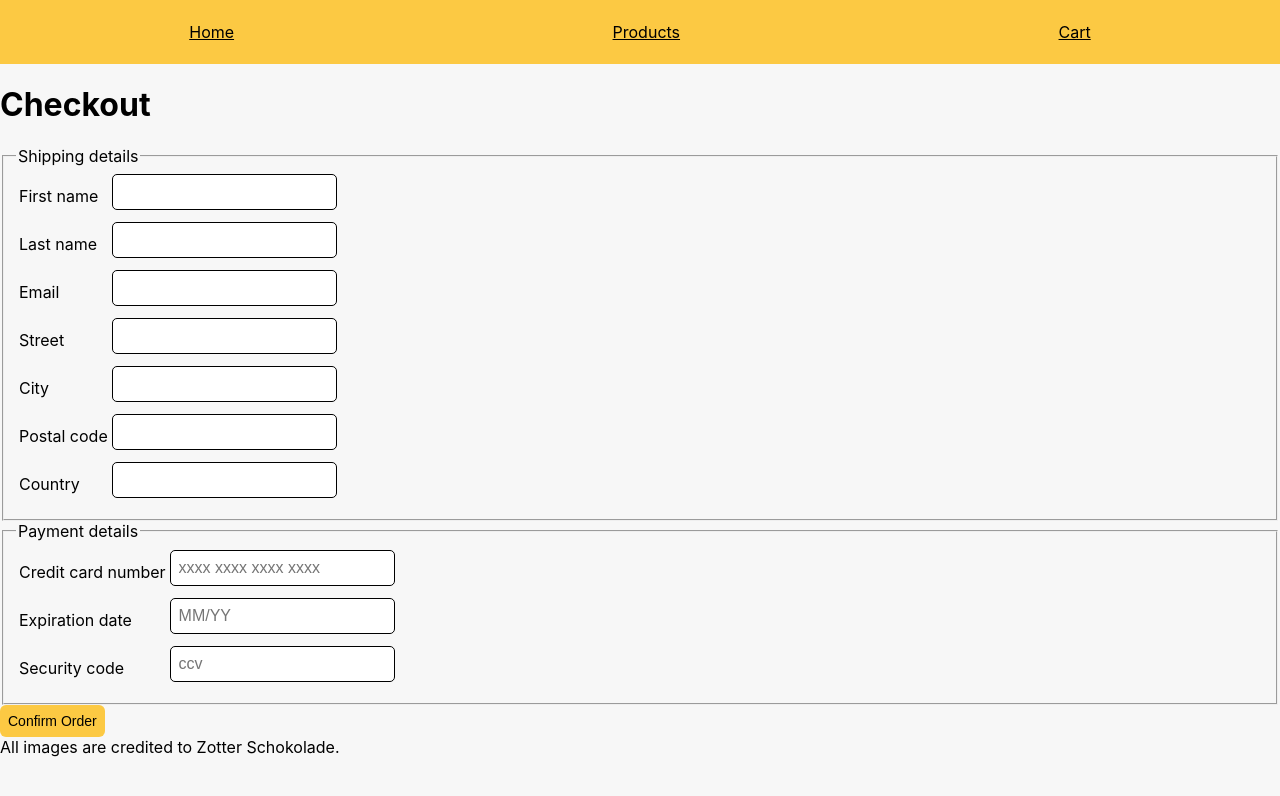
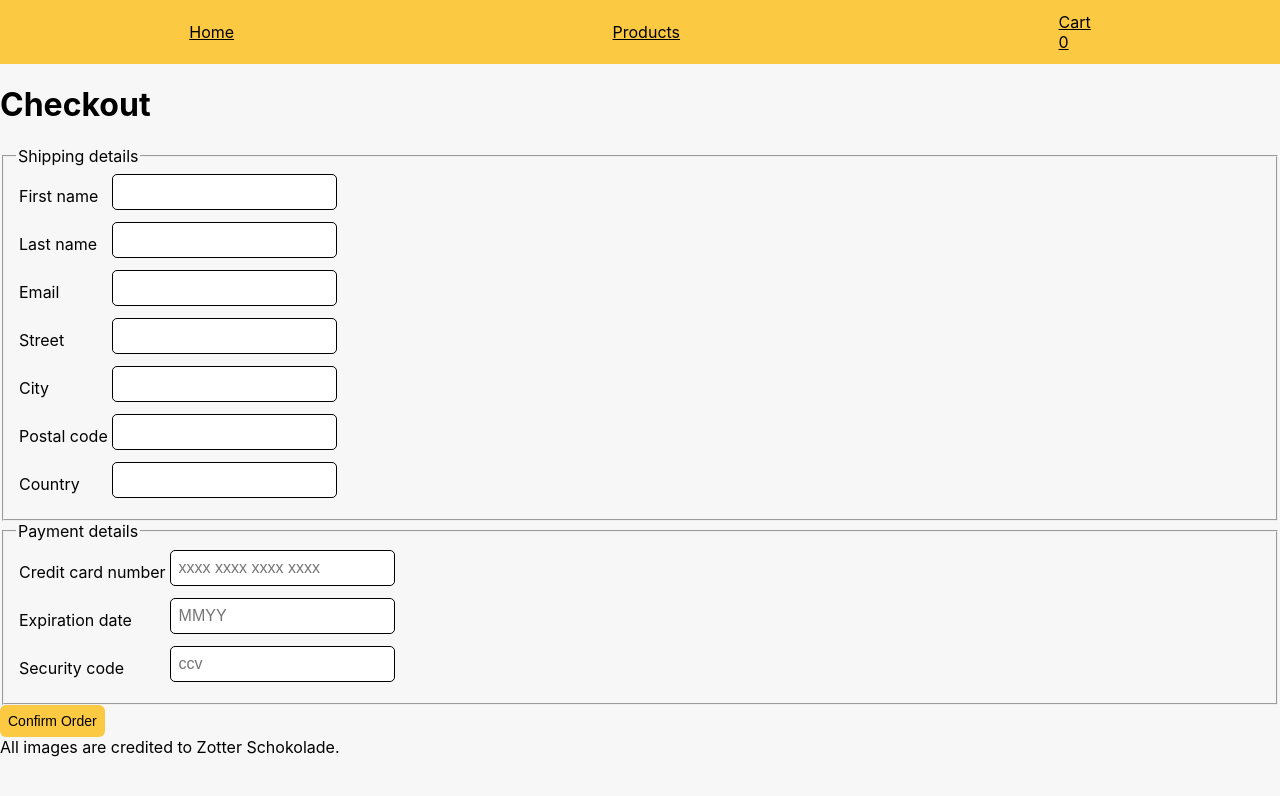
Before and after one commit to Omer-Szerer/next-js-ecommerce-store, a Next.js app: page /checkout in a window 1280 px wide. Shown: the top 796 px of the page. Built offline with nearby package versions, Linux system fonts and the light colour scheme; no server answers.

Commit message:
Show number of products in the cart in the navigation bar

```diff
--- a/app/cart/actions.js
+++ b/app/cart/actions.js
@@ -1,8 +1,6 @@
 'use server';
 
 import { getCookieValue, setCookie } from '../util/cookies.js';
-
-// export const cartCookieName = 'cart';
 
 export default async function removeProductFromCookie(productId) {
   const cartCookieName = 'cart';
--- a/app/checkout/CheckOutForm.js
+++ b/app/checkout/CheckOutForm.js
@@ -140,9 +140,9 @@ export default function CheckOutForm() {
                   required
                   type="tel"
                   pattern="\d*"
-                  minLength="5"
-                  maxLength="5"
-                  placeholder="MM/YY"
+                  minLength="4"
+                  maxLength="4"
+                  placeholder="MMYY"
                   value={expirationDate}
                   onChange={(event) =>
                     setExpirationDate(event.currentTarget.value)
--- /dev/null
+++ b/app/components/navigation/nav.js
@@ -0,0 +1,35 @@
+import Link from 'next/link';
+import { cartCookieName } from '../../util/cartCookie';
+import { getCookieValue } from '../../util/cookies';
+
+export default async function Nav() {
+  let products = await getCookieValue(cartCookieName);
+
+  if (!Array.isArray(products)) {
+    products = [];
+  }
+
+  let productsInCart = 0;
+  if (products) {
+    productsInCart = products.reduce(
+      (total, product) => total + product.quantity,
+      0,
+    );
+  }
+  return (
+    <nav>
+      <div>
+        <nav>
+          <Link href="/">Home</Link>
+          <Link href="/products" data-test-id="products-link">
+            Products
+          </Link>
+          <Link href="/cart" data-test-id="cart-link">
+            Cart
+            <div data-test-id="cart-count">{`${productsInCart}`}</div>
+          </Link>
+        </nav>
+      </div>
+    </nav>
+  );
+}
--- a/app/layout.js
+++ b/app/layout.js
@@ -1,6 +1,6 @@
 import './globals.scss';
 import localFont from 'next/font/local';
-import Link from 'next/link';
+import Nav from './components/navigation/nav';
 
 const geistSans = localFont({
   src: './fonts/GeistVF.woff',
@@ -28,17 +28,7 @@ export default function RootLayout({ children }) {
     <html lang="en">
       <body className={`${geistSans.variable} ${geistMono.variable}`}>
         <header>
-          <div>
-            <nav>
-              <Link href="/">Home</Link>
-              <Link href="/products" data-test-id="products-link">
-                Products
-              </Link>
-              <Link href="/cart" data-test-id="cart-link">
-                Cart
-              </Link>
-            </nav>
-          </div>
+          <Nav />
         </header>
         <main>{children}</main>
         <footer>All images are credited to Zotter Schokolade.</footer>
--- /dev/null
+++ b/app/util/cartCookie.js
@@ -0,0 +1 @@
+export const cartCookieName = 'cart';
```
Also changed, not shown: app/util/cartTotal.js (added, +22 -0 lines).
